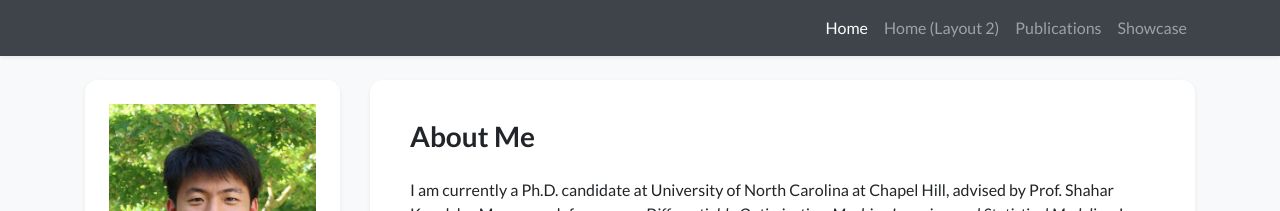
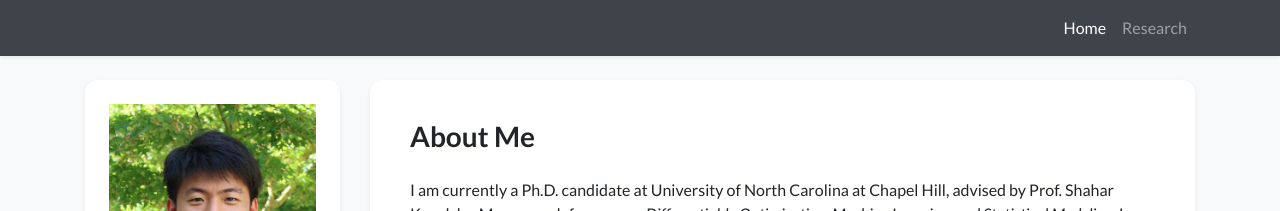
Before and after one commit to 563925743/563925743.github.io, a Jekyll site: the page built from index.html, in a window 1280 px wide. Shown: the top 211 px of the page. Built offline with Jekyll 4.4.1, drawn with Linux system fonts in a browser that asks for light colours; nearby versions of some CDN libraries; a style sheet for code colours, icons or effects is not loaded.

Commit message:
Clean up navigation.yml and update active entries
Removed commented out navigation entries and updated the active ones.

```diff
--- a/_data/navigation.yml
+++ b/_data/navigation.yml
@@ -1,11 +1,11 @@
 pages:
 # NOTE: `name` field must match the `navbar_title` field in the page's front matter to ensure the correct page is highlighted in the navbar.
 #       For example, the `navbar_title` field in `showcase.html` is "Showcase" and the `name` field here should also be "Showcase"
+# - name: Home
+#   url: /
 - name: Home
-  url: /
-- name: Home (Layout 2)
   url: /index_layout2
-- name: Publications
+- name: Research
   url: /publications
-- name: Showcase
-  url: /showcase
+# - name: Showcase
+#   url: /showcase
```
